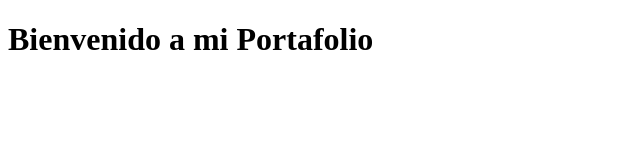
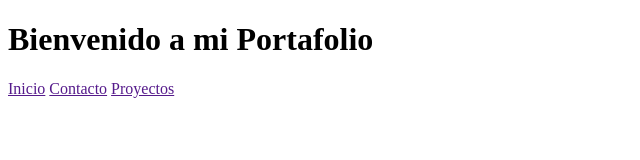
Before and after one commit to gianpierresv/Portafolio, a plain HTML site: page index.html in a window 1280 px wide. Shown: the whole page, without its empty margins (0-640 px from the left). Drawn offline with Linux system fonts and the light colour scheme.

Commit message:
Update index.html

```diff
--- a/index.html
+++ b/index.html
@@ -8,6 +8,13 @@
     <title>Portafolio</title>
 </head>
 <body>
-    <h1>Bienvenido a mi Portafolio</h1>
+    <head>
+        <h1>Bienvenido a mi Portafolio</h1>
+    </head>
+    <nav>
+        <a href="">Inicio</a>
+        <a href="">Contacto</a>
+        <a href="">Proyectos</a>
+    </nav>
 </body>
 </html>
```
